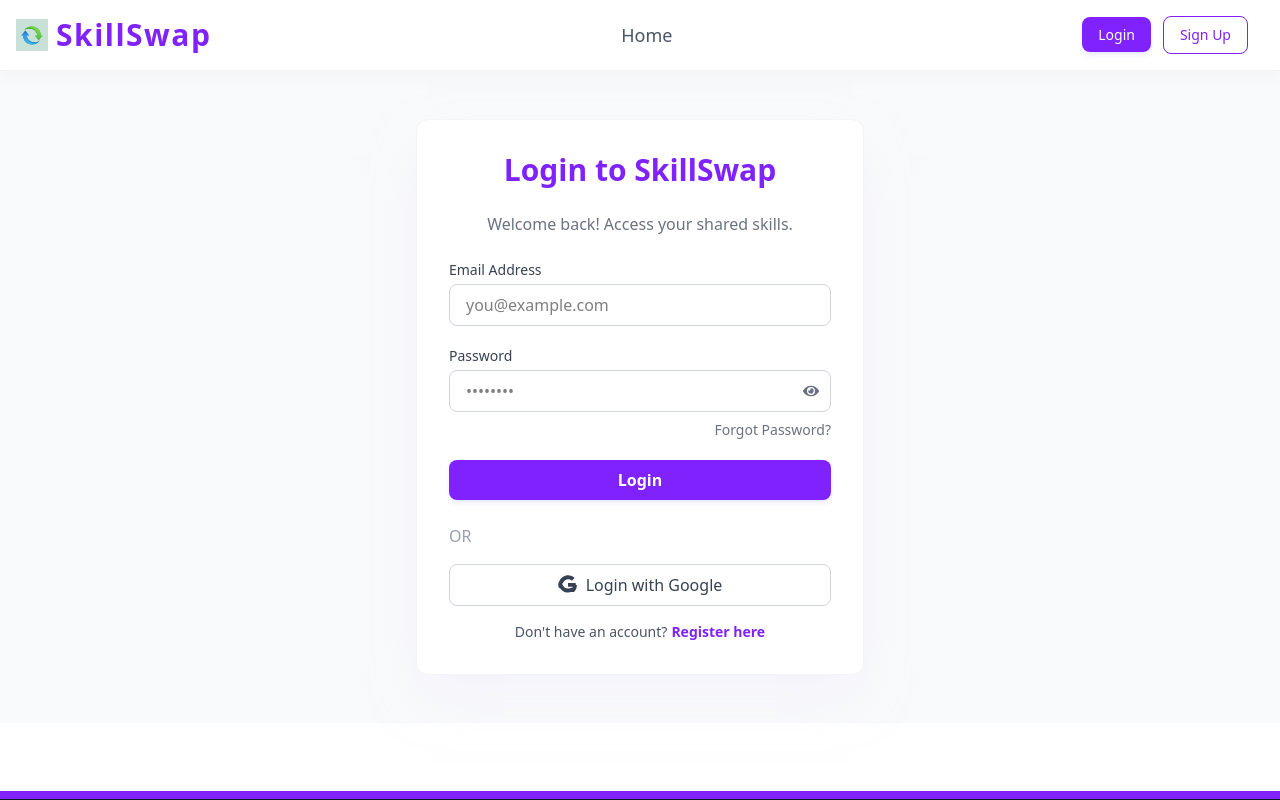
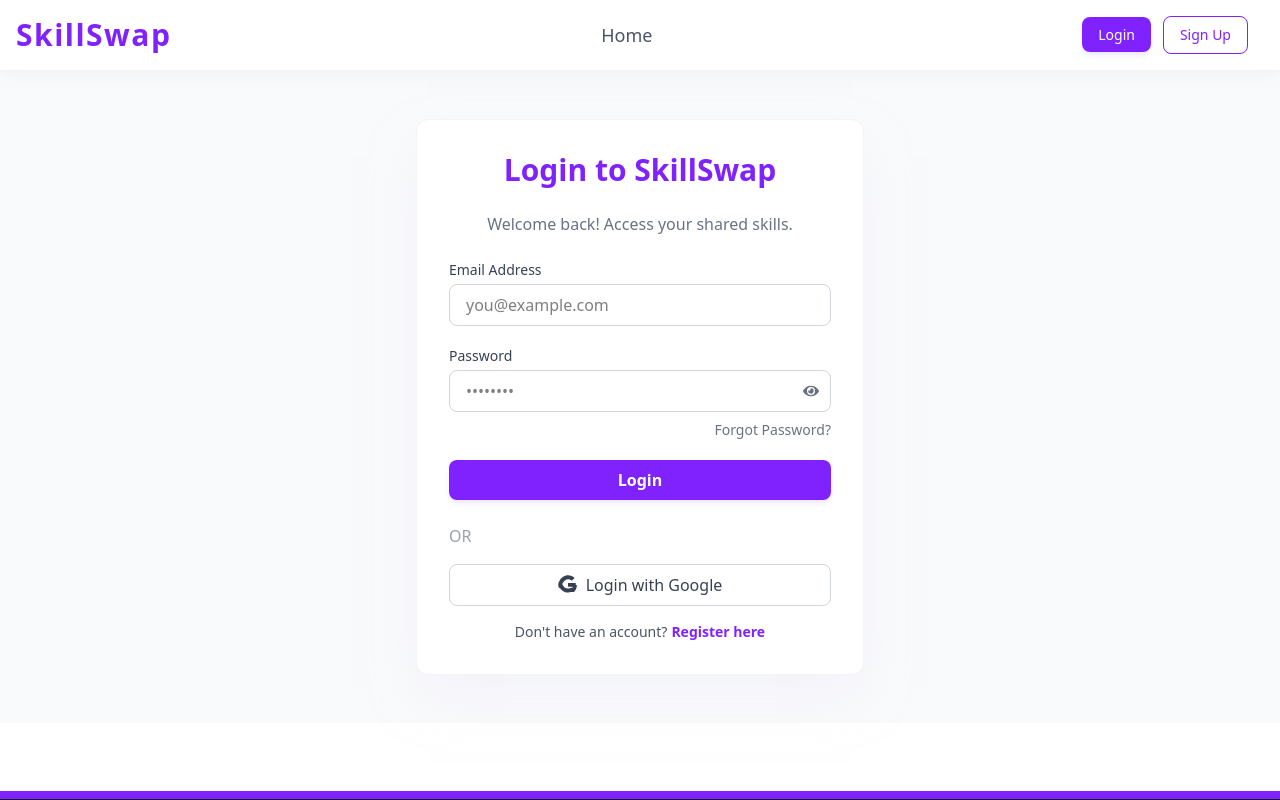
Before and after one commit to mohammad-arif-ahmed/Assignment-Projects-9, a React (Vite) app: page /login in a window 1280 px wide. Shown: the top 800 px of the page. Built offline with nearby package versions, Linux system fonts and the light colour scheme; no server answers.

Commit message:
logo change

```diff
--- a/src/components/Navbar.jsx
+++ b/src/components/Navbar.jsx
@@ -4,7 +4,6 @@
 import { AuthContext } from "../providers/AuthProvider";
 import toast from "react-hot-toast";
 import { FaBars, FaTimes } from 'react-icons/fa';
-import siteLogo from '../assets/logo.png';
 
 const Navbar = () => {
     const { user, logOut, loading } = useContext(AuthContext);
@@ -58,12 +57,10 @@
         <nav className="bg-white shadow-lg shadow-gray-100 sticky top-0 z-50 border-b border-gray-100">
             <div className="container mx-auto px-4 py-4 flex justify-between items-center">
 
-                <Link to="/" className="flex items-center space-x-2">
-                    <img src={siteLogo} alt="SkillSwap Logo" className="w-8 h-8"/>
+
                     <span className="text-3xl font-extrabold text-violet-600 hover:text-violet-700 transition duration-300 tracking-wider">
                         SkillSwap
                     </span>
-                </Link>
 
                 {/* ২. ডেস্কটপ মেনু */}
                 <ul className="hidden lg:flex items-center space-x-8 text-lg font-medium">
--- a/src/pages/Login.jsx
+++ b/src/pages/Login.jsx
@@ -30,7 +30,7 @@
             .catch(error => {
                 console.error(error);
                 setLoginError("Invalid email or password. Please try again.");
-                toast.error("Login failed. Please Input Valied Email or Register First.");
+                toast.error("Login failed. Check Details.");
             });
     };
 
```
